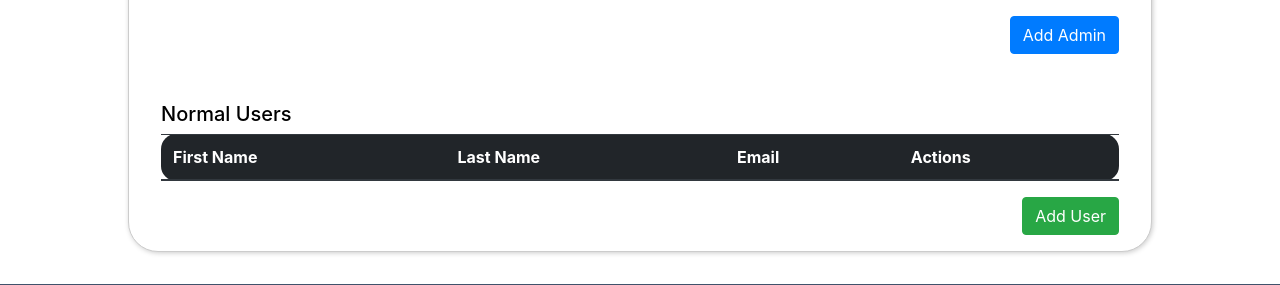
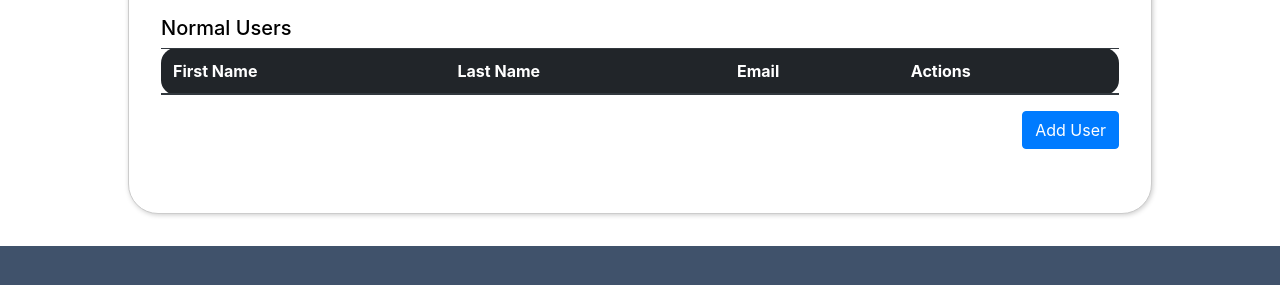
Before and after one commit to UF-CEN4914/firespotter, a Django app: page /organization/1/details in a window 1280 px wide. Shown: the part 289-574 px from the top of the page. Run offline with Django 3.2, Linux system fonts and the light colour scheme; a user stored in the database is signed in; tables that the repository leaves empty hold one stand-in row (values such as "Sample post"); lists and menus that the app fills with data are empty; some libraries are stand-ins or nearby versions.

Commit message:
Change form to just add user and not seperate forms

```diff
--- a/organizations/forms.py
+++ b/organizations/forms.py
@@ -1,6 +1,10 @@
 from django import forms
 
-class AdminForm(forms.Form):
+class UserForm(forms.Form):
+    YES_NO = (
+        (0, "No"),
+        (1, "Yes")
+    )
     first_name = forms.CharField(
         max_length = 200,
         label = "Email",
@@ -45,3 +49,13 @@ class AdminForm(forms.Form):
             "autocomplete": "new-password"
         })
     )
+    admin_select = forms.ChoiceField (
+    choices = YES_NO,
+    label = "Is Admin",
+    initial = "No",
+    required = True,
+        widget = forms.Select(attrs = {
+            "class": "form-control",
+            "id": "admin-select"
+        })
+    )
--- a/organizations/templates/details.html
+++ b/organizations/templates/details.html
@@ -32,43 +32,6 @@
             {% endfor %}
         </tbody>
     </table>
-    {% if is_admin %}
-        <form action="/organization/create_admin" method="post" class="admin-form">
-            {% csrf_token %}
-             <div class="form-group">
-                <div class="row">
-                    <div class="col-md-6">
-                        {{ admin_form.first_name.label_tag }}
-                        {{ admin_form.first_name }}
-                    </div>
-                    <div class="col-md-6">
-                        {{ admin_form.last_name.label_tag }}
-                        {{ admin_form.last_name }}
-                    </div>
-                </div>
-            </div>
-            <div class="form-group">
-                {{ admin_form.email.label_tag }}
-                {{ admin_form.email }}
-            </div>
-            <div class="form-group">
-                {{ admin_form.password.label_tag }}
-                {{ admin_form.password }}
-            </div>
-            <div class="form-group">
-                {{ admin_form.password_confirmation.label_tag }}
-                {{ admin_form.password_confirmation }}
-            </div>
-            <div class="form-group">
-                <input class="btn btn-success" type="submit" value="Create Admin">
-                <button class="btn btn-danger hide-admin-form"> Cancel </button>
-            </div>
-        </form>
-        <div class="admin-action">
-            <button class="btn btn-primary show-admin-form"> Add Admin </button>
-        </div>
-        <br></br>
-    {% endif%}
     <h5> Normal Users </h5>
     <table class="table admins table-striped table-hover table-dark">
         <thead class>
@@ -101,10 +64,55 @@
         </tbody>
     </table>
     {% if is_admin %}
+        <form action="/organization/create_admin" method="post" class="admin-form">
+            {% csrf_token %}
+             <div class="form-group">
+                <div class="row">
+                    <div class="col-md-6">
+                        {{ form.first_name.label_tag }}
+                        {{ form.first_name }}
+                    </div>
+                    <div class="col-md-6">
+                        {{ form.last_name.label_tag }}
+                        {{ form.last_name }}
+                    </div>
+                </div>
+            </div>
+            <div class="form-group">
+                <div class="row">
+                    <div class="col-md-6">
+                        {{ form.email.label_tag }}
+                        {{ form.email }}
+                    </div>
+                    <div class="col-md-6">
+                        {{ form.admin_select.label_tag }}
+                        {{ form.admin_select }}
+                    </div>
+                </div>
+
+            </div>
+            <div class="form-group">
+                {{ form.password.label_tag }}
+                {{ form.password }}
+            </div>
+            <div class="form-group">
+                {{ form.password_confirmation.label_tag }}
+                {{ form.password_confirmation }}
+            </div>
+            <div class="form-group">
+                <input type="hidden" name="org_id" value="{{ org.id }}">
+            </div>
+            <div class="form-group">
+                <input type="hidden" name="next" value="{{ request.path }}">
+                <input class="btn btn-success" type="submit" value="Create Admin">
+                <button class="btn btn-danger hide-admin-form"> Cancel </button>
+            </div>
+        </form>
         <div class="admin-action">
-            <button class="btn btn-success"> Add User </button>
+            <button class="btn btn-primary show-admin-form"> Add User </button>
         </div>
-    {% endif %}
+        <br></br>
+    {% endif%}
 </div>
 <script>
     $(document).ready(function (){
--- a/organizations/views.py
+++ b/organizations/views.py
@@ -2,7 +2,7 @@ from django.shortcuts import render
 from organizations.models import Organization
 from user_details.models import UserDetail
 from django.contrib.auth.models import User
-from .forms import AdminForm
+from .forms import UserForm
 
 from django.shortcuts import redirect
 
@@ -13,6 +13,11 @@ def show(request, pk):
         "org": org
     }
     return render(request, "show.html", context)
+
+def create_admin(request, pk):
+
+    next = request.POST.get('next', '/')
+    return HttpResponseRedirect(next)
 
 def details(request, pk):
     org = Organization.objects.get(pk=pk)
@@ -35,12 +40,12 @@ def details(request, pk):
         ud = request.user.userdetail_set.all().first()
         is_admin = ud.role_id == 1
 
-    admin_form = AdminForm()
+    admin_form = UserForm()
     context = {
         "users": users,
         "admins": admins,
         "org": org,
         "is_admin": is_admin,
-        "admin_form": admin_form
+        "form": admin_form
     }
     return render(request, "details.html", context)
```
